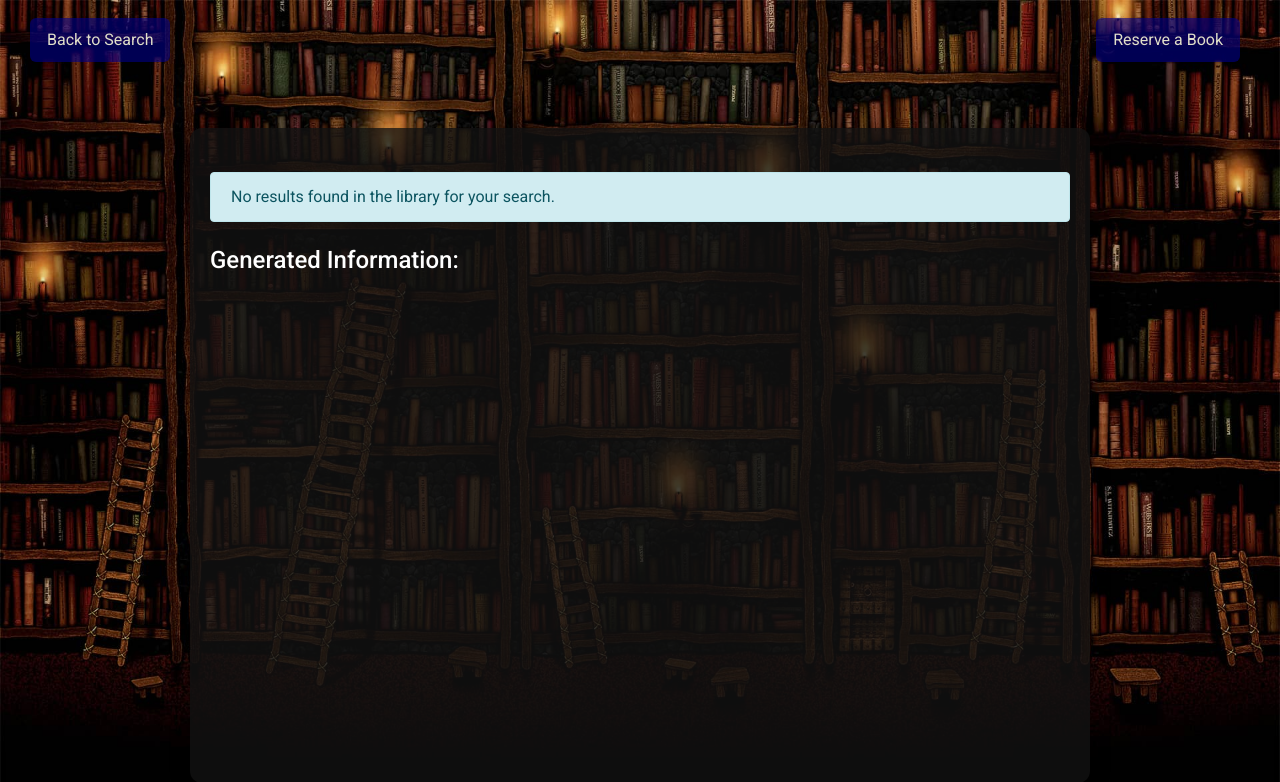
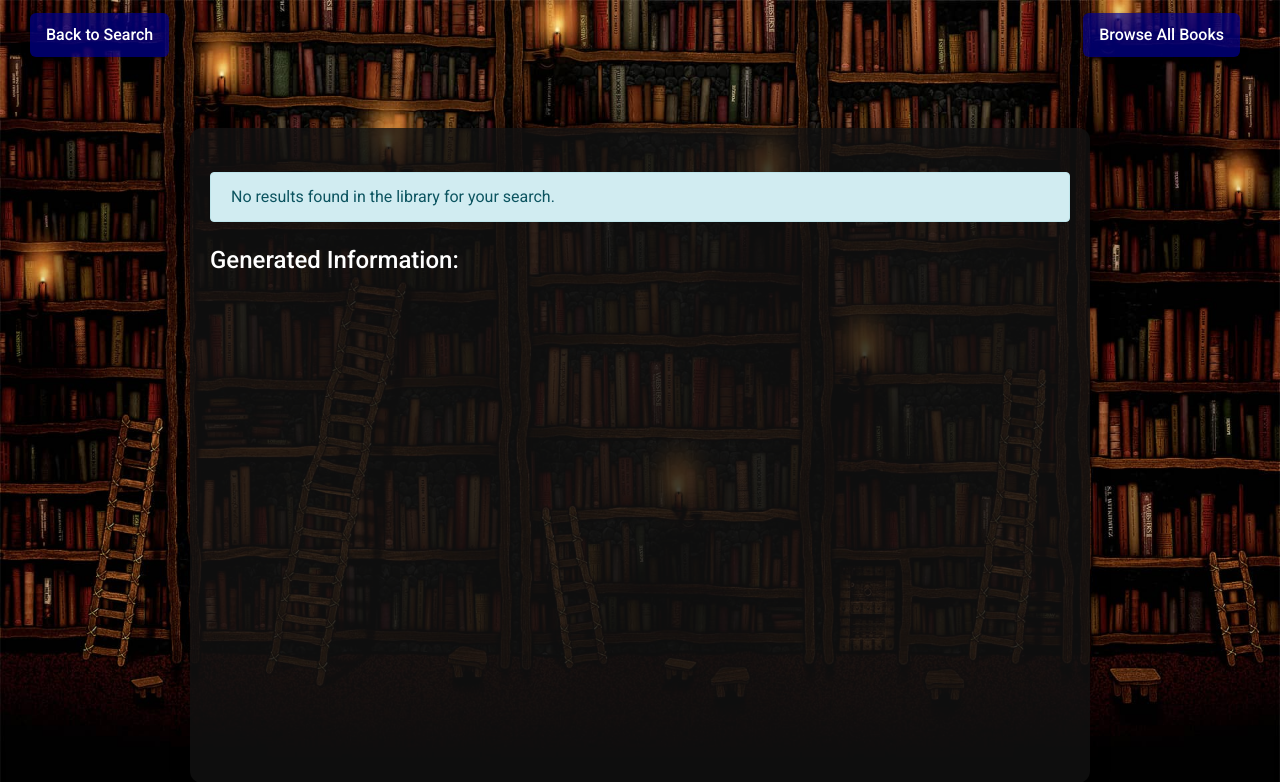
Before and after one commit to basil-the-py-developer/AI-Library, a Flask app: template templates/result.html in a window 1280 px wide. Shown: the top 782 px of the page. Run offline with Flask 3, Linux system fonts and the light colour scheme; the template is opened without the code that fills it, so the values that code supplies are empty; some libraries are stand-ins or nearby versions.

Commit message:
UI improvments

```diff
--- a/app.py
+++ b/app.py
@@ -27,6 +27,7 @@ redis_client = redis.Redis(
 limiter = Limiter(
     get_remote_address,
     app=app,
+    storage_uri=f"redis://default:{redis_pass}@redis-11307.c301.ap-south-1-1.ec2.redns.redis-cloud.com:11307"
 )
 
 def get_geolocation(ip):
--- a/templates/contribute.html
+++ b/templates/contribute.html
@@ -88,7 +88,7 @@
 
     <nav class="navbar navbar-expand-lg navbar-dark">
         <div class="navbar-nav">
-            <a class="nav-item-nav-link" href="/">Back to Search</a>
+            <a class="nav-item-nav-link" href="/" style="font-weight: 450;">Back to Search</a>
         </div>
     </nav>
 
--- a/templates/index.html
+++ b/templates/index.html
@@ -288,8 +288,8 @@
     <nav class="navbar navbar-expand-lg navbar-dark"></nav>
 
     <div class="nav-buttons">
-        <a href="/contribute" class="btn-custom" style="font-weight: 500;">Contribute a Book</a>
-        <a href="/reserve" class="btn-custom" style="font-weight: 500;">Browse All Books</a>
+        <a href="/contribute" class="btn-custom" style="font-weight: 450;">Contribute a Book</a>
+        <a href="/reserve" class="btn-custom" style="font-weight: 450;">Browse All Books</a>
     </div>
 
     <div class="container mt-6">
--- a/templates/reserve.html
+++ b/templates/reserve.html
@@ -346,7 +346,7 @@
     </style>
 </head>
 <body>
-    <a href="/" class="back-btn" style="font-weight: 550;">Back to Search</a>
+    <a href="/" class="back-btn" style="font-weight: 450;">Back to Search</a>
     <div class="container mt-5">
         <h2 class="text-center heading">Available Books</h2>
         <input type="text" id="search-box" class="form-control my-4" placeholder="Search for a book..." />
--- a/templates/result.html
+++ b/templates/result.html
@@ -92,23 +92,26 @@
         }
 
 
-        .btn-primary {
-            margin-top: 10px;
-            align-self: center;
-            color: #E0DFCA;
+        .btn.btn-custom {
+            display: inline-block;
+            padding: 10px 16px;
+            background-color: rgba(0, 0, 145, 0.7);
+            border-radius: 6px;
+            color: #ffffff;
+            text-align: center;
+            font-size: 16px;
             text-decoration: none;
-            font-size: 16px;
-            padding: 10px 17px;
-            background-color: rgba(0, 0, 139, 0.6);
-            border-radius: 6px;
+            transition: background-color 0.3s, transform 0.3s;
             border: none;
-            transition: background-color 0.3s, transform 0.3s;
+            cursor: pointer;
+            box-shadow: 0 4px 8px rgba(0, 0, 0, 0.3);
         }
 
-        .btn-primary:hover {
-            background-color: rgba(0, 0, 139, 0.8);
+        .btn.btn-custom:hover {
+            background-color: rgba(0, 0, 145, 0.8);
             transform: scale(1.05);
-            color: #E0DFCA;
+            color: #ffffff;
+            text-decoration: none;
         }
 
         pre {
@@ -126,7 +129,7 @@
         }
 
         .list-group-item {
-            background-color: dimgray;
+            background-color: rgba(43, 43, 43, 0.712);
             color: white;
             border: none;
             border-radius: 8px;
@@ -150,10 +153,6 @@
         .list-group-item a:hover {
             text-decoration: underline;
         }
-        .list-group-item:has(.star-badge) {
-            min-height: 150px; /* Adjust to your preferred height */
-        }
-
 
         .navbar {
             background-color: transparent;
@@ -175,6 +174,13 @@
             transform: translateX(50%);
             cursor: pointer;
             transition: transform 0.2s ease-in-out, color 0.2s ease-in-out;
+        }
+
+        @media only screen and (min-width: 901px) {
+            .star-badge {
+                bottom: 35%;
+                right: 10%;
+            }
         }
 
         .star-badge:hover {
@@ -217,8 +223,8 @@
     <nav class="navbar navbar-expand-lg navbar-dark">
         <div class="navbar-nav w-100">
             <div class="d-flex justify-content-between w-100">
-                <a href="/" class="btn btn-primary">Back to Search</a>
-                <a href="/reserve" class="btn btn-primary">Reserve a Book</a>
+                <a href="/" class="btn btn-custom" style="font-weight: 450;">Back to Search</a>
+                <a href="/reserve" class="btn btn-custom" style="font-weight: 450;">Browse All Books</a>
             </div>
         </div>
     </nav>
```
